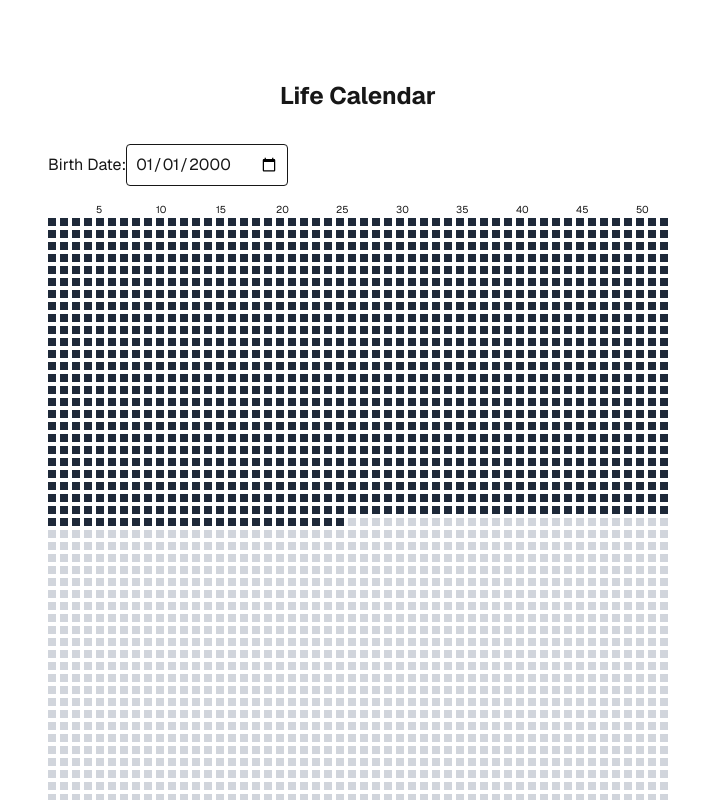
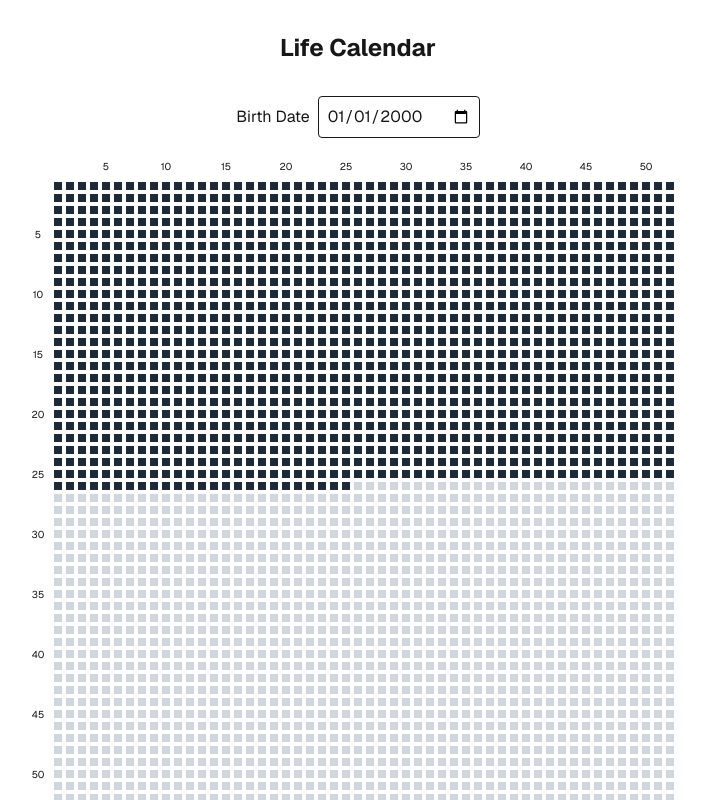
Before and after one commit to qkitzero/life-calendar-frontend, a Next.js app: page / in a window 1280 px wide. Shown: the top 800 px of the page, without its empty margins (282-987 px from the left). Built offline with nearby package versions, Linux system fonts and the light colour scheme.

Commit message:
add: year

```diff
--- a/src/app/page.tsx
+++ b/src/app/page.tsx
@@ -2,7 +2,7 @@ import Calendar from "@/features/Calendar";
 
 export default function Home() {
   return (
-    <div className="items-center justify-items-center min-h-screen p-8 sm:p-20 font-[family-name:var(--font-geist-sans)]">
+    <div className="items-center justify-items-center min-h-screen p-8 font-[family-name:var(--font-geist-sans)]">
       <div className="text-center text-2xl font-bold mb-8">Life Calendar</div>
       <Calendar />
     </div>
--- a/src/features/Calendar.tsx
+++ b/src/features/Calendar.tsx
@@ -2,7 +2,7 @@
 
 import { useState } from "react";
 
-const MAX_YEARS = 90;
+const MAX_YEARS = 80;
 const WEEKS_PER_YEAR = 52;
 const TOTAL_WEEKS = MAX_YEARS * WEEKS_PER_YEAR;
 
@@ -15,35 +15,50 @@ export default function Calendar() {
   const livedWeeks = Math.floor(diffInMs / (1000 * 60 * 60 * 24 * 7));
 
   return (
-    <div className="space-y-4">
-      <label className="block">
-        Birth Date:
+    <div>
+      <div className="text-center mb-8">
+        <label htmlFor="birthdate" className="mr-2">
+          Birth Date
+        </label>
         <input
+          id="birthdate"
           type="date"
           value={birthDateStr}
           onChange={(e) => setBirthDateStr(e.target.value)}
           className="border p-2 rounded"
         />
-      </label>
+      </div>
 
-      <div className="grid grid-cols-52 gap-1">
-        {Array.from({ length: WEEKS_PER_YEAR }).map((_, week) => (
-          <div key={week} className="relative">
-            <span className="absolute text-[10px]">
-              {(week + 1) % 5 === 0 ? week + 1 : ""}
+      <div className="space-y-1">
+        <div className="grid grid-cols-53 gap-1">
+          {Array.from({ length: WEEKS_PER_YEAR + 1 }).map((_, week) => (
+            <div key={week} className="w-2 h-2 relative">
+              <span className="absolute -top-4 inset-0 flex justify-center items-center text-[10px]">
+                {week % 5 === 0 && week !== 0 ? week : ""}
               </span>
             </div>
           ))}
         </div>
 
-      <div className="grid grid-cols-52 gap-1">
-        {Array.from({ length: TOTAL_WEEKS }).map((_, week) => (
+        {Array.from({ length: MAX_YEARS }).map((_, year) => (
+          <div key={year} className="grid grid-cols-53 gap-1">
+            <div className="relative">
+              <span className="absolute -left-4 inset-0 flex justify-center items-center text-[10px]">
+                {(year + 1) % 5 === 0 ? year + 1 : ""}
+              </span>
+            </div>
+
+            {Array.from({ length: WEEKS_PER_YEAR }).map((_, week) => (
               <div
                 key={week}
                 className={`w-2 h-2 transition ${
-              week < livedWeeks ? "bg-gray-800" : "bg-gray-300"
+                  year * WEEKS_PER_YEAR + week < livedWeeks
+                    ? "bg-gray-800"
+                    : "bg-gray-300"
                 }`}
               />
+            ))}
+          </div>
         ))}
       </div>
     </div>
```
Lines whose indentation alone changed are shown as unchanged.
